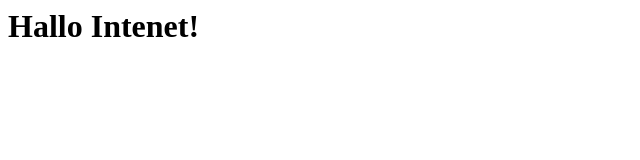
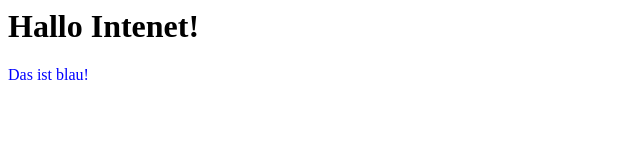
Before and after one commit to wearasc/site, a plain HTML site: page index.html in a window 1280 px wide. Shown: the full height of the page, 0-640 px from the left. Drawn offline with Linux system fonts and the light colour scheme.

Commit message:
Update index.html

```diff
--- a/index.html
+++ b/index.html
@@ -1 +1,2 @@
 <h1>Hallo Intenet!</h1>
+<p style="color: #0000FF">Das ist blau!</p>
```
